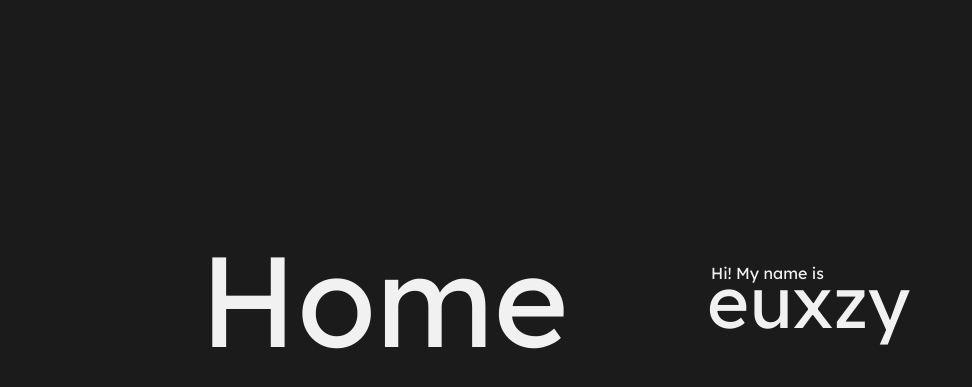
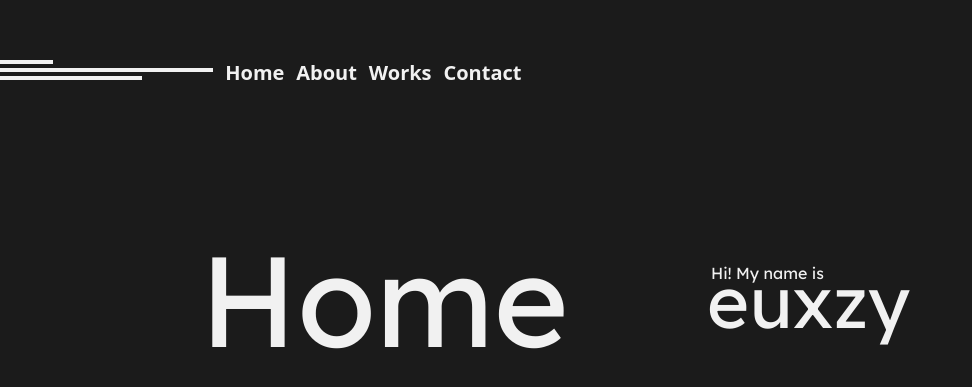
Before and after one commit to euxzy/euxzy, a React (Create React App) app: page / in a window 1280 px wide. Shown: the part 101-488 px from the top of the page, without its empty margins (0-972 px from the left). Built offline with nearby package versions, Linux system fonts and the light colour scheme; the HTML template or start-up script is replaced by a standard one.

Commit message:
update navbar

```diff
--- a/package.json
+++ b/package.json
@@ -8,6 +8,7 @@
     "@testing-library/user-event": "^13.5.0",
     "react": "^18.1.0",
     "react-dom": "^18.1.0",
+    "react-router-dom": "^6.3.0",
     "react-scripts": "5.0.1",
     "web-vitals": "^2.1.4"
   },
--- a/src/App.js
+++ b/src/App.js
@@ -1,10 +1,22 @@
+import { BrowserRouter as Router, Route, Routes } from 'react-router-dom';
+import Navbar from './components/Navbar';
 import Home from './components/Home';
+import About from './components/About';
+import Works from './components/Works';
+import Contact from './components/Contact';
 
 function App() {
   return (
-    <div>
-      <Home />
-    </div>
+    <Router>
+      <Navbar />
+
+      <Routes>
+        <Route path="/" element={<Home />} />
+        <Route path="about" element={<About />} />
+        <Route path="works" element={<Works />} />
+        <Route path="contact" element={<Contact />} />
+      </Routes>
+    </Router>
   );
 }
 
--- a/src/components/Navbar.jsx
+++ b/src/components/Navbar.jsx
@@ -1,5 +1,22 @@
 import React from 'react';
+import { Link } from 'react-router-dom';
 
 export default function Navbar() {
-  return <div>Navbar</div>;
+  return (
+    <div className="fixed z-50 flex w-full pt-40 text-xl font-bold text-primary-light">
+      <div className="flex w-1/2 items-baseline">
+        <div className="w-1/3">
+          <div className="mb-1 h-1 w-1/4 bg-primary-light" />
+          <div className="mb-1 h-1 w-full bg-primary-light" />
+          <div className="h-1 w-2/3 bg-primary-light" />
+        </div>
+        <div className="flex w-1/2 justify-evenly">
+          <Link to="/">Home</Link>
+          <Link to="about">About</Link>
+          <Link to="works">Works</Link>
+          <Link to="contact">Contact</Link>
+        </div>
+      </div>
+    </div>
+  );
 }
```
Also changed, not shown: 1 other file (tests, documents, lock files or other folders).
